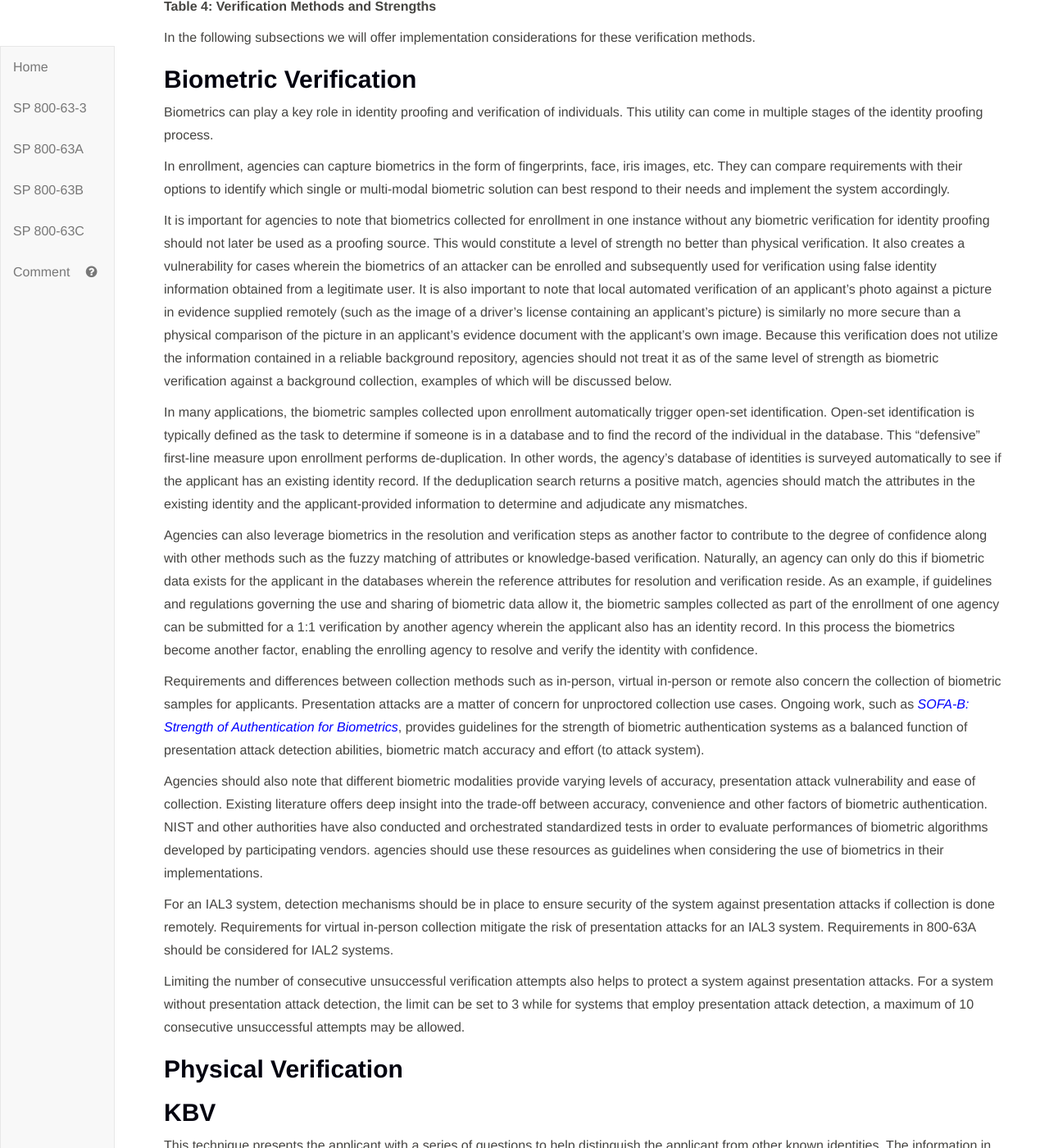
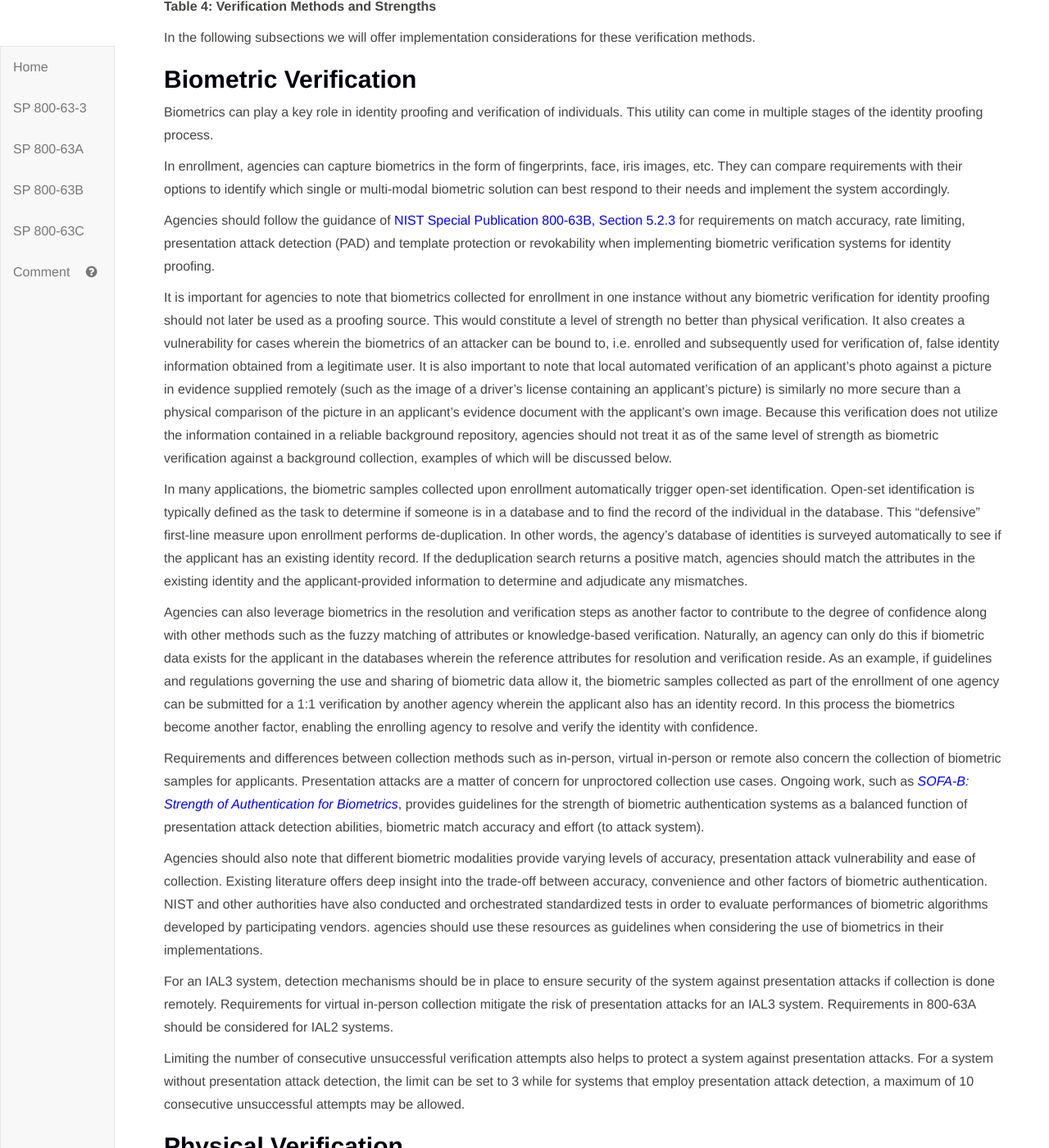
Before and after one commit to tridentity/800-63A-ImplGuide, a Jekyll site: the page built from 6_Verification.md, in a window 1280 px wide and 1400 px high, scrolled down 519 px. Shown: the whole window at 82% size. Built offline with Jekyll 4.4.1, drawn with Linux system fonts in a browser that asks for light colours; our own code applies the rules of GitHub Pages for plain Markdown files; some of the changed text lies outside the part shown.

Commit message:
Update 6_Verification.md

```diff
--- a/6_Verification.md
+++ b/6_Verification.md
@@ -20,7 +20,9 @@ Biometrics can play a key role in identity proofing and verification of individu
 
 In enrollment, agencies can capture biometrics in the form of fingerprints, face, iris images, etc. They can compare requirements with their options to identify which single or multi-modal biometric solution can best respond to their needs and implement the system accordingly.
 
-It is important for agencies to note that biometrics collected for enrollment in one instance without any biometric verification for identity proofing should not later be used as a proofing source. This would constitute a level of strength no better than physical verification. It also creates a vulnerability for cases wherein the biometrics of an attacker can be enrolled and subsequently used for verification using false identity information obtained from a legitimate user. It is also important to note that local automated verification of an applicant's photo against a picture in evidence supplied remotely (such as the image of a driver's license containing an applicant's picture) is similarly no more secure than a physical comparison of the picture in an applicant's evidence document with the applicant's own image. Because this verification does not utilize the information contained in a reliable background repository, agencies should not treat it as of the same level of strength as biometric verification against a background collection, examples of which will be discussed below.
+Agencies should follow the guidance of [NIST Special Publication 800-63B, Section 5.2.3](https://pages.nist.gov/800-63-3/sp800-63b.html#biometric_use) for requirements on match accuracy, rate limiting, presentation attack detection (PAD) and template protection or revokability when implementing biometric verification systems for identity proofing.
+
+It is important for agencies to note that biometrics collected for enrollment in one instance without any biometric verification for identity proofing should not later be used as a proofing source. This would constitute a level of strength no better than physical verification. It also creates a vulnerability for cases wherein the biometrics of an attacker can be bound to, i.e. enrolled and subsequently used for verification of, false identity information obtained from a legitimate user. It is also important to note that local automated verification of an applicant's photo against a picture in evidence supplied remotely (such as the image of a driver's license containing an applicant's picture) is similarly no more secure than a physical comparison of the picture in an applicant's evidence document with the applicant's own image. Because this verification does not utilize the information contained in a reliable background repository, agencies should not treat it as of the same level of strength as biometric verification against a background collection, examples of which will be discussed below.
 
 In many applications, the biometric samples collected upon enrollment automatically trigger open-set identification. Open-set identification is typically defined as the task to determine if someone is in a database and to find the record of the individual in the database. This “defensive” first-line measure upon enrollment performs de-duplication. In other words, the agency's database of identities is surveyed automatically to see if the applicant has an existing identity record. If the deduplication search returns a positive match, agencies should match the attributes in the existing identity and the applicant-provided information to determine and adjudicate any mismatches.
 
@@ -35,6 +37,8 @@ For an IAL3 system, detection mechanisms should be in place to ensure security o
 Limiting the number of consecutive unsuccessful verification attempts also helps to protect a system against presentation attacks. For a system without presentation attack detection, the limit can be set to 3 while for systems that employ presentation attack detection, a maximum of 10 consecutive unsuccessful attempts may be allowed.
 
 ## Physical Verification
+
+Agencies can perform physical verification of an applicant by comparing the applicant to a photograph or against the strongest piece of evidence provided to support the claimed identity.
 
 ## KBV
 
```
